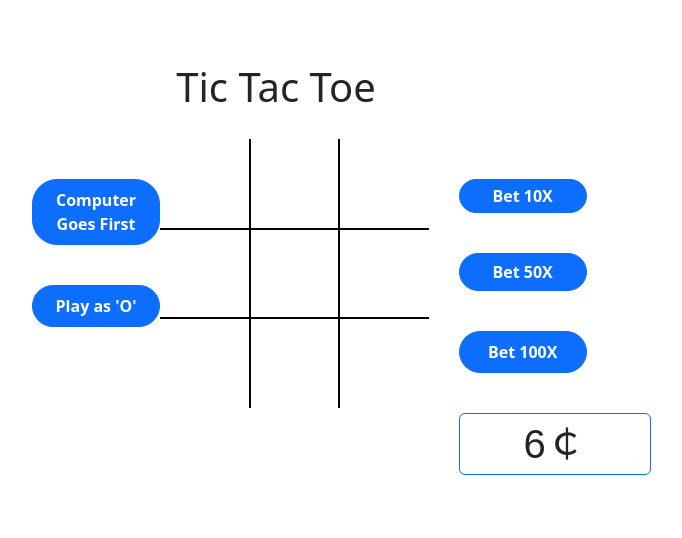
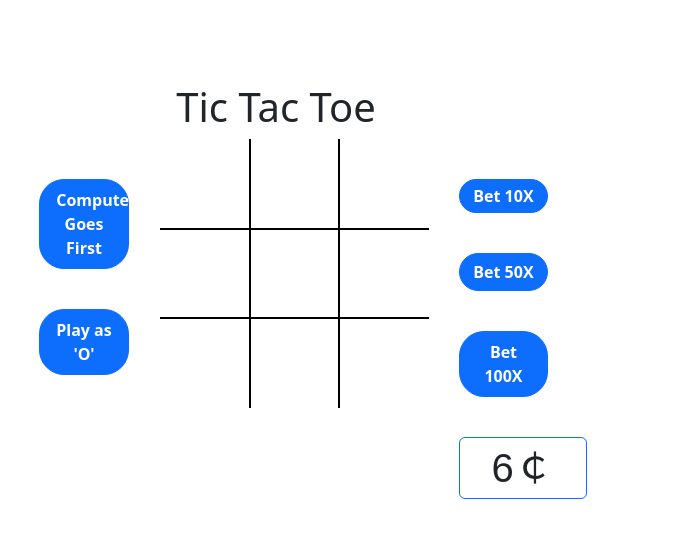
Before and after one commit to manguiano7/Tic-Tac-Bets, a Flask app: page / in a window 1280 px wide. Shown: the part 66-604 px from the top of the page, without its empty margins (364-1046 px from the left). Run offline with Flask 3, Linux system fonts and the light colour scheme; a user stored in the database is signed in; data comes from the database, SQL or seed files in the repository; some libraries are stand-ins or nearby versions.

Commit message:
Made buttons smaller

```diff
--- a/static/styles.css
+++ b/static/styles.css
@@ -37,7 +37,7 @@
 }
 
 .btn{
-	width: 10vw;
+	width: 7vw;
 	font-weight: bold;
 	cursor: pointer;
 	font-size: 16px;
@@ -91,7 +91,7 @@
   #coins {
 	position:relative;
 	left:0vw;
-	width:15vw;
+	width:10vw;
   }
 
   #alert-funds {
--- a/templates/index.html
+++ b/templates/index.html
@@ -11,7 +11,7 @@
 <div class="alert alert-warning" role="alert" id="alert-funds">Insufficient funds for bet.</div>
 <div class="alert alert-success" role="alert" id="alert-bet">Bet placed!</div>
 
-<h1 id="end_game">Tic Tac Toe</h1>
+
 
 <div id="overlay">
     <div id="game_over_message"></div>
@@ -19,6 +19,7 @@
 </div>
 
 <div class="container">
+    <h1 id="end_game"> Tic Tac Toe</h1>
     <div class="row align-items-start">
         <div class="col-3">
             <button class="btn btn-primary btn-lg" id="compstart" onclick="compstartFunction()">Computer Goes First</button>
```
Also changed, not shown: 1 other file.
